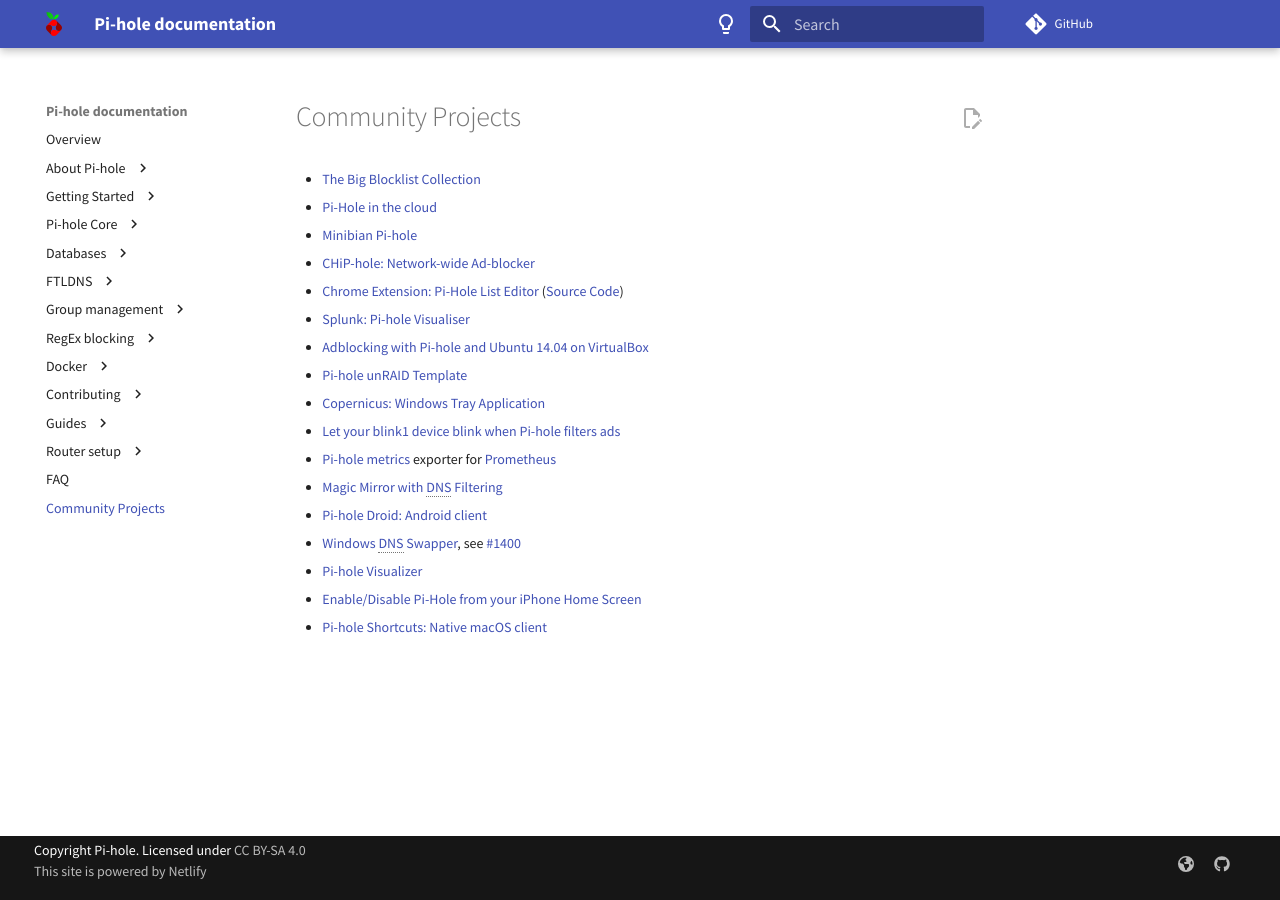
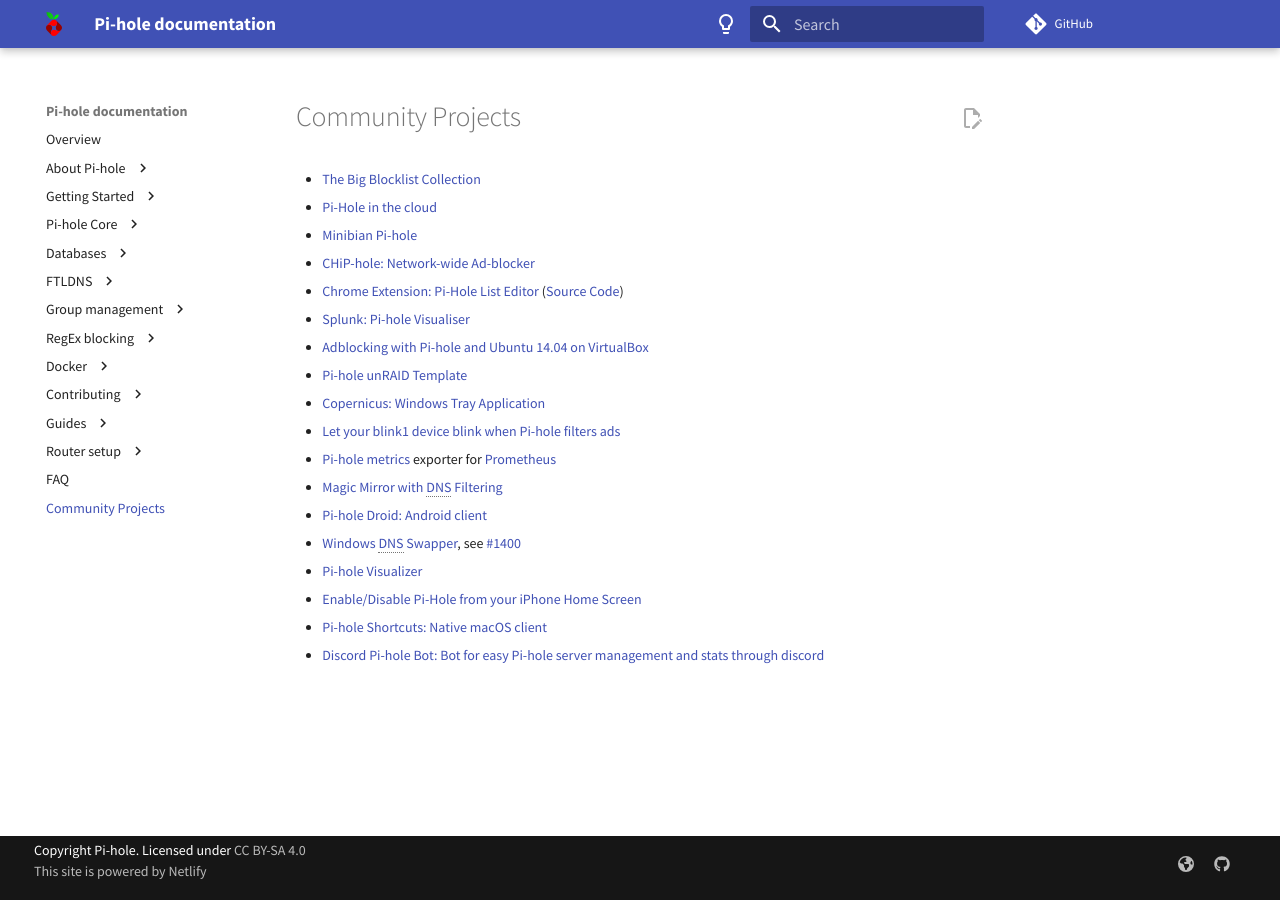
Before and after one commit to pi-hole/docs, an MkDocs documentation site: the page built from docs/main/projects.md, in a window 1280 px wide. Built offline with MkDocs 1.6.1 and Material for MkDocs 9.7.7, drawn with Linux system fonts in a browser that asks for light colours; comment, search, counter and statistics services are not loaded.

Commit message:
Update projects.md
Signed-off-by: Joseph Carmosino <65987360+josephistired@users.noreply.github.com>

```diff
--- a/docs/main/projects.md
+++ b/docs/main/projects.md
@@ -21,3 +21,4 @@
 - [Pi-hole Visualizer](https://www.reddit.com/r/pihole/comments/82ikgb/pihole_visualizer_update/)
 - [Enable/Disable Pi-Hole from your iPhone Home Screen](https://codeopolis.com/posts/how-to-control-pi-hole-from-your-iphone/)
 - [Pi-hole Shortcuts: Native macOS client](https://github.com/dotWee/macOS-PiholeShortcuts)
+- [Discord Pi-hole Bot: Bot for easy Pi-hole server management and stats through discord](https://github.com/josephistired/Discord-Pi-hole-Bot)
```
